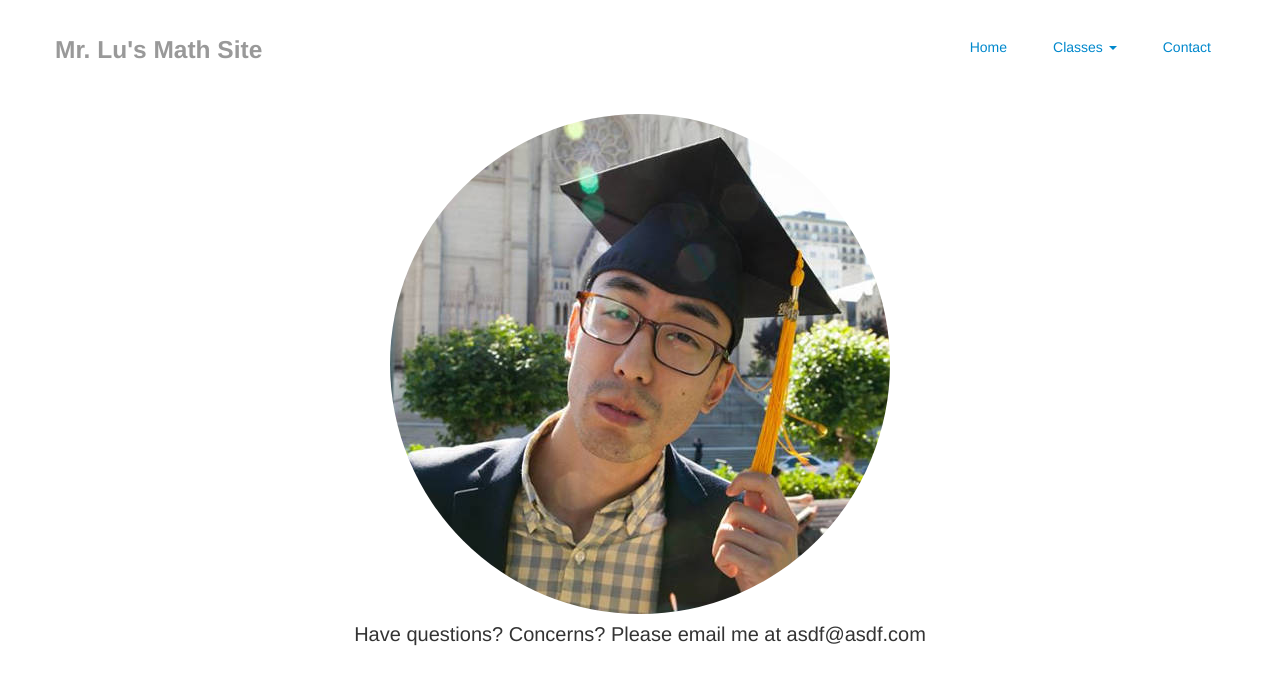
After one commit to itsmekhanh/lumath, a Django app: page /contact in a window 1280 px wide. The commit adds this page. Shown: the top 693 px of the page. Run offline with Django 3.2, Linux system fonts and the light colour scheme; data that the repository does not hold is empty; some libraries are stand-ins or nearby versions.

Commit message:
added contact page

```diff
--- a/classroom/templates/classroom/base.html
+++ b/classroom/templates/classroom/base.html
@@ -24,7 +24,7 @@
 	            {% endfor %}
 	      	</ul>
           </li>
-          <li><a href="#">Contact</a></li>
+          <li><a href="{% url 'classroom:contact' %}">Contact</a></li>
         </ul>
         <h3 class="muted">Mr. Lu's Math Site</h3>
       </div>
--- /dev/null
+++ b/classroom/templates/classroom/contact.html
@@ -0,0 +1,15 @@
+{% extends "classroom/base.html"%}
+{% load static from staticfiles %}
+
+{% block title %}Contact{% endblock %}
+{% block content %}
+<div class="container">
+	<div id="contact">
+		<center>
+		<img src="{% static "img/mrlu.jpg" %}" class="img-circle"/>
+
+		<p>Have questions? Concerns? Please email me at asdf@asdf.com</p>
+		</center>
+	</div>
+</div>
+{% endblock%}
--- a/classroom/urls.py
+++ b/classroom/urls.py
@@ -5,4 +5,5 @@ from classroom import views
 urlpatterns = patterns('',
     url(r'^$', views.index, name='index'),
     url(r'^period/(?P<period_id>\d+)$', views.period, name='period'),
+    url(r'^contact$', views.contact, name='contact'),
 )
--- a/classroom/views.py
+++ b/classroom/views.py
@@ -1,25 +1,17 @@
 from django.shortcuts import get_object_or_404, render
 from classroom.models import *
-from datetime import datetime
+from datetime import date, timedelta, datetime
 
 def index(request):
-    latestAnnouncements = Announcement.objects.all().order_by('-createtime')[:5]
-    latestAssignments = Assignment.objects.all().order_by('-createtime')[:6]
-    latestTests = Test.objects.all().order_by('-createtime')[:5]
-
-    context = {'latestAnnouncements' : latestAnnouncements,
-               'latestAssignments': latestAssignments,
-               'latestTests' : latestTests}
-
     return render(request, 'classroom/index.html')
 
 def period(request, period_id):
-    time = datetime.now()
+    time = datetime.today() - timedelta(days=1)
 
     period = get_object_or_404(Period, pk=period_id)
-    announcements = Announcement.objects.filter(period_id=period_id).order_by('-createtime')[:5]
+    announcements = Announcement.objects.filter(period_id=period_id).order_by('-createtime')[:10]
     assignments = Assignment.objects.filter(period_id=period_id).filter(due_date__gt=time).order_by('due_date')[:10]
-    tests = Test.objects.filter(period_id=period_id).order_by('-test_date')[:5]
+    tests = Test.objects.filter(period_id=period_id).order_by('-test_date')[:10]
 
     context = {
                 'period':period,
@@ -29,3 +21,6 @@ def period(request, period_id):
             }
 
     return render(request, 'classroom/period.html', context)
+
+def contact(request):
+    return render(request, 'classroom/contact.html')
--- a/lumath/static/css/style.css
+++ b/lumath/static/css/style.css
@@ -11,3 +11,12 @@
 .dropdown-menu li{
 	margin-left: 0px;
 }
+
+#contact{
+	padding:30px;
+}
+
+#contact p{
+	padding:10px;
+	font-size: 20px;
+}
```
Also changed, not shown: lumath/static/img/mrlu.jpg (added).
